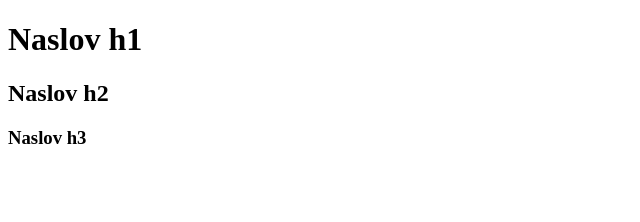
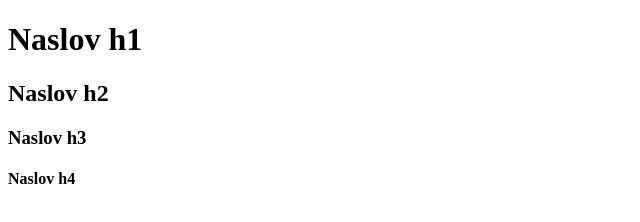
Before and after one commit to MarkoGitCourse/GitRebase, a plain HTML site: page index.html in a window 1280 px wide. Shown: the full height of the page, 0-640 px from the left. Drawn offline with Linux system fonts and the light colour scheme.

Commit message:
naslov h4

```diff
--- a/index.html
+++ b/index.html
@@ -7,5 +7,6 @@
         <h1>Naslov h1</h1>
         <h2>Naslov h2</h2>
         <h3>Naslov h3</h3>
+        <h4>Naslov h4</h4>
     </body>
 </html>
```
